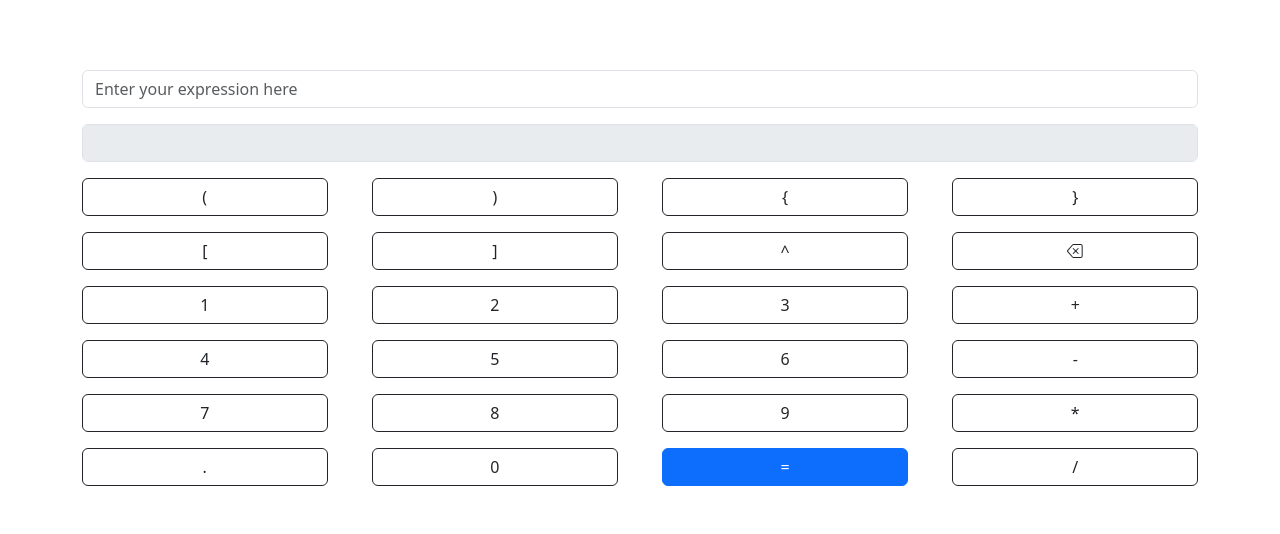
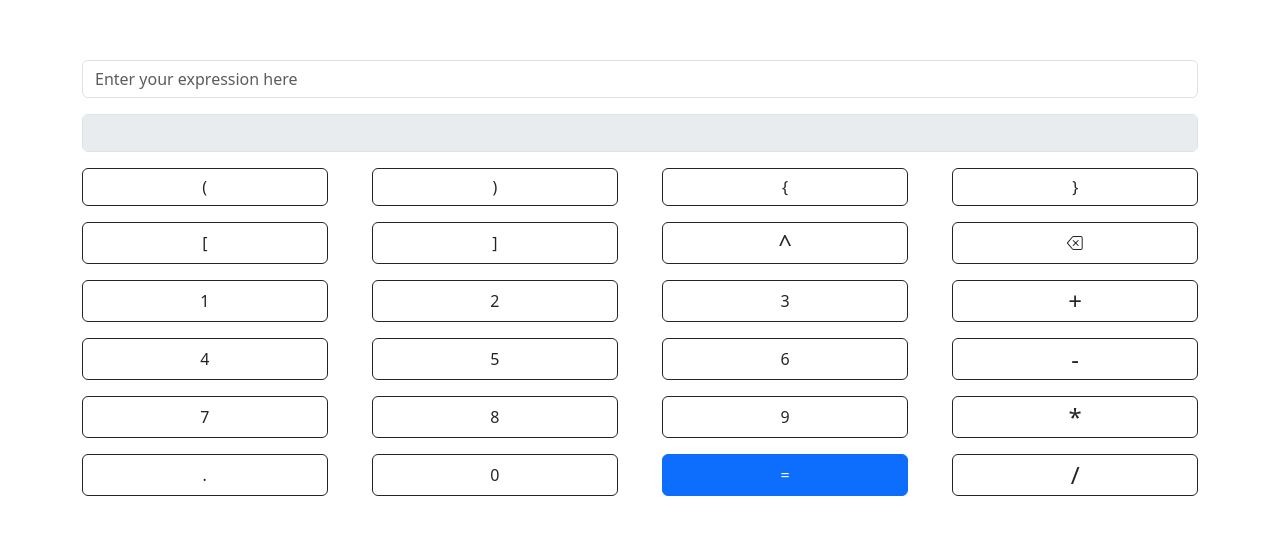
Before and after one commit to RishiAP/calculators, a plain HTML site: page bodmas_calculator/index.html in a window 1280 px wide. Shown: the part 122-656 px from the top of the page. Drawn offline with nearby package versions, Linux system fonts and the light colour scheme.

Commit message:
Handled errors and fixed font sizes of operators

```diff
--- a/bodmas_calculator/expression_eval.js
+++ b/bodmas_calculator/expression_eval.js
@@ -118,7 +118,8 @@ function evaluate(exp){
 }
 document.getElementById('eval_form').addEventListener('submit',function(e){
     e.preventDefault();
-    document.getElementById('result').value=evaluate(document.getElementById('exp').value);
+    let cal_val=evaluate(document.getElementById('exp').value);
+    document.getElementById('result').value=cal_val!=null?cal_val:"Please provide a valid expression!";
 })
 function handleKeyInputs(e) {
     document.getElementById('exp').value+=e.getAttribute('data-key-value');
--- a/bodmas_calculator/index.html
+++ b/bodmas_calculator/index.html
@@ -20,7 +20,7 @@
             </div>
             <div class="d-flex">
                 <button type="button" class="btn btn-outline-dark" data-key-value="[" onclick="handleKeyInputs(this)">[</button><button type="button" class="btn btn-outline-dark" data-key-value="]" onclick="handleKeyInputs(this)">]</button>
-                <button type="button" class="btn btn-outline-dark" data-key-value="^" onclick="handleKeyInputs(this)">^</button>
+                <button type="button" class="btn btn-outline-dark operator-btn" data-key-value="^" onclick="handleKeyInputs(this)">^</button>
                 <button type="button" class="btn btn-outline-dark" id="backspace_btn">
                     <svg xmlns="http://www.w3.org/2000/svg" width="16" height="16" fill="currentColor" class="bi bi-backspace" viewBox="0 0 16 16">
                     <path d="M5.83 5.146a.5.5 0 0 0 0 .708L7.975 8l-2.147 2.146a.5.5 0 0 0 .707.708l2.147-2.147 2.146 2.147a.5.5 0 0 0 .707-.708L9.39 8l2.146-2.146a.5.5 0 0 0-.707-.708L8.683 7.293 6.536 5.146a.5.5 0 0 0-.707 0z"/>
@@ -31,21 +31,21 @@
             <div class="d-flex">
                 <button type="button" class="btn btn-outline-dark" data-key-value="1" onclick="handleKeyInputs(this)">1</button><button type="button" class="btn btn-outline-dark" data-key-value="2" onclick="handleKeyInputs(this)">2</button>
                 <button type="button" class="btn btn-outline-dark" data-key-value="3" onclick="handleKeyInputs(this)">3</button>
-                <button type="button" class="btn btn-outline-dark" data-key-value="+" onclick="handleKeyInputs(this)">+</button>
+                <button type="button" class="btn btn-outline-dark operator-btn" data-key-value="+" onclick="handleKeyInputs(this)">+</button>
             </div>
             <div class="d-flex">
                 <button type="button" class="btn btn-outline-dark" data-key-value="4" onclick="handleKeyInputs(this)">4</button><button type="button" class="btn btn-outline-dark" data-key-value="5" onclick="handleKeyInputs(this)">5</button><button type="button" class="btn btn-outline-dark" data-key-value="6" onclick="handleKeyInputs(this)">6</button>
-                <button type="button" class="btn btn-outline-dark" data-key-value="-" onclick="handleKeyInputs(this)">-</button>
+                <button type="button" class="btn btn-outline-dark operator-btn" data-key-value="-" onclick="handleKeyInputs(this)">-</button>
             </div>
             <div class="d-flex">
                 <button type="button" class="btn btn-outline-dark" data-key-value="7" onclick="handleKeyInputs(this)">7</button><button type="button" class="btn btn-outline-dark" data-key-value="8" onclick="handleKeyInputs(this)">8</button><button type="button" class="btn btn-outline-dark" data-key-value="9" onclick="handleKeyInputs(this)">9</button>
-                <button type="button" class="btn btn-outline-dark" data-key-value="*" onclick="handleKeyInputs(this)">*</button>
+                <button type="button" class="btn btn-outline-dark operator-btn" data-key-value="*" onclick="handleKeyInputs(this)">*</button>
             </div>
             <div class="d-flex">
                 <button type="button" class="btn btn-outline-dark" data-key-value="." onclick="handleKeyInputs(this)">.</button>
                 <button type="button" class="btn btn-outline-dark" data-key-value="0" onclick="handleKeyInputs(this)">0</button>
                 <button type="submit" class="btn btn-primary" id="eval_btn">=</button>
-                <button type="button" class="btn btn-outline-dark" data-key-value="/" onclick="handleKeyInputs(this)">/</button>
+                <button type="button" class="btn btn-outline-dark operator-btn" data-key-value="/" onclick="handleKeyInputs(this)">/</button>
             </div>
         </div>
     </form>
--- a/bodmas_calculator/style.css
+++ b/bodmas_calculator/style.css
@@ -16,3 +16,8 @@ body{
 .controls .d-flex{
     justify-content: space-between;
 }
+.operator-btn{
+    font-size: 1.5rem;
+    padding-top: 0.125rem;
+    padding-bottom: 0.125rem;
+}
```
